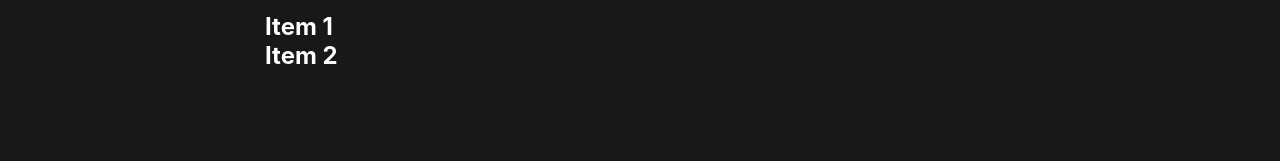
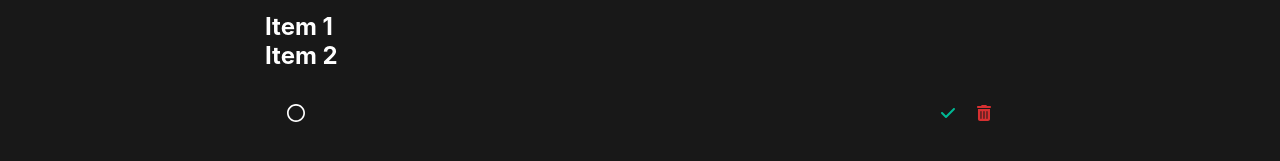
Before and after one commit to bocheng24/TODOLIST_SC, a React (Create React App) app: page / in a window 1280 px wide. Shown: the part 261-422 px from the top of the page. Built offline with nearby package versions, Linux system fonts and the light colour scheme.

Commit message:
To do item component static styling

```diff
--- a/src/App.js
+++ b/src/App.js
@@ -2,6 +2,7 @@ import styled from 'styled-components';
 
 // Components
 import Header from './components/Header';
+import TodoItem from './components/TodoItem'
 
 const Wrapper = styled.div`
   background-color: #181818;
@@ -51,6 +52,7 @@ function App() {
             <Title>Dashboard</Title>
             <Greeting>Good Day, Joe!</Greeting>
             {[<h2>Item 1</h2>, <h2>Item 2</h2>]}
+            <TodoItem />
           </TodoContent>
         </MainContent>
       </Main>
--- /dev/null
+++ b/src/components/TodoItem.js
@@ -0,0 +1,66 @@
+import React from 'react'
+import styled from 'styled-components'
+
+const CheckBox = styled.i`
+    margin-right: 12px;
+    font-size: 18px;
+    cursor: pointer;
+`;
+
+const ListItem = styled.div`
+    display: flex;
+    align-items: center;
+    height: 55px;
+    padding: 15px 22px;
+    transition: 0.3s;
+
+
+    input {
+        flex: 1;
+        outline: none;
+        font-size: 22px;
+        background: none;
+        border: none;
+        color: #fff;
+    }
+`;
+
+const TrashBtn = styled.i`
+    cursor: pointer;
+    padding: 10px 14px;
+    color: #d63031;
+    transition: all 0.35s;
+    border-radius: 3.5px;
+    margin: 0 -12px 0 6.5px;
+
+    &:hover {
+        background-color: rgba(214, 48, 49, 0.35);
+    }
+`;
+
+const SaveBtn = styled.i`
+    cursor: pointer;
+    padding: 10px 14px;
+    color: #00b894;
+    transition: all 0.35s;
+    border-radius: 6.5px;
+    margin: 0 -12px 0 4.5px;
+
+    &:hover {
+
+        background-color: rgba(0, 184, 148, 0.35);
+    }
+`;
+
+function TodoItem() {
+    return (
+        <ListItem>
+            <CheckBox className="far fa-circle" />
+            <input type="text" />
+            <SaveBtn className="fas fa-check" />
+            <TrashBtn className="fas fa-trash-alt" />
+        </ListItem>
+    )
+}
+
+export default TodoItem
```
